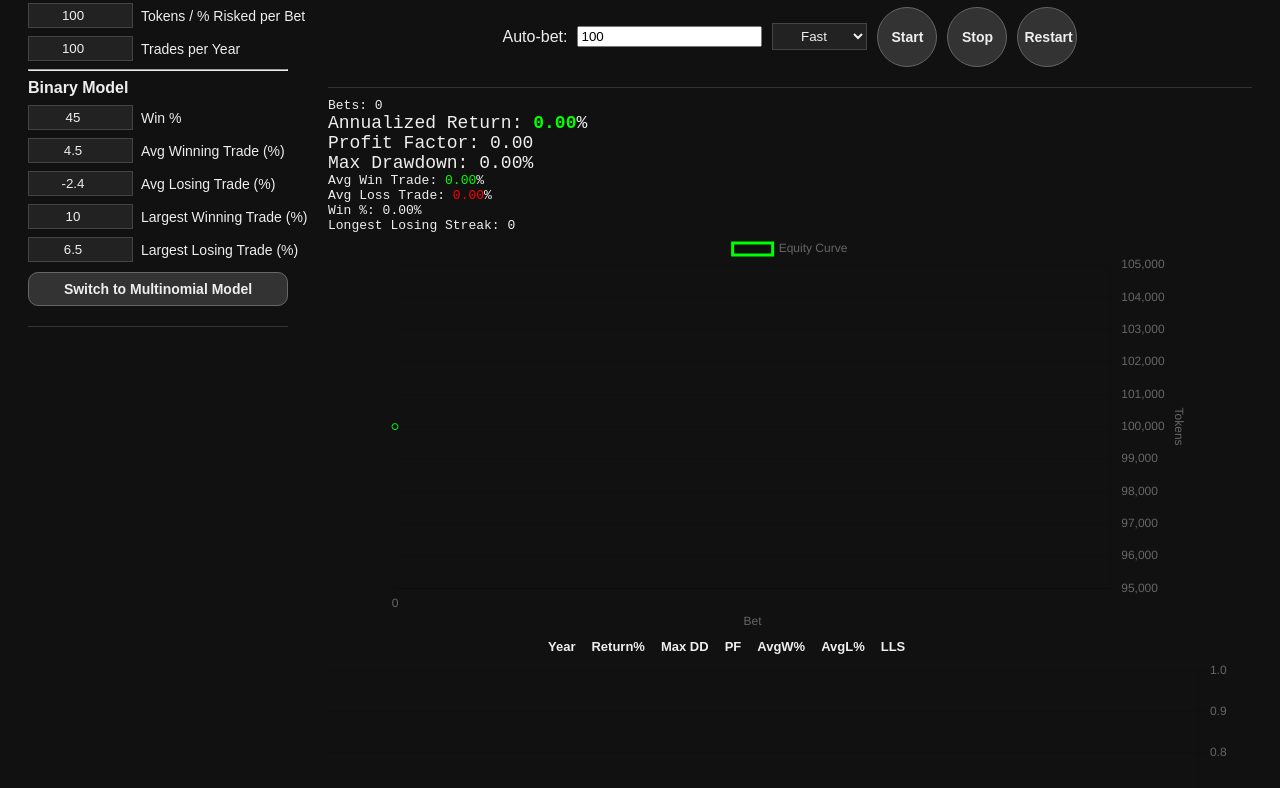
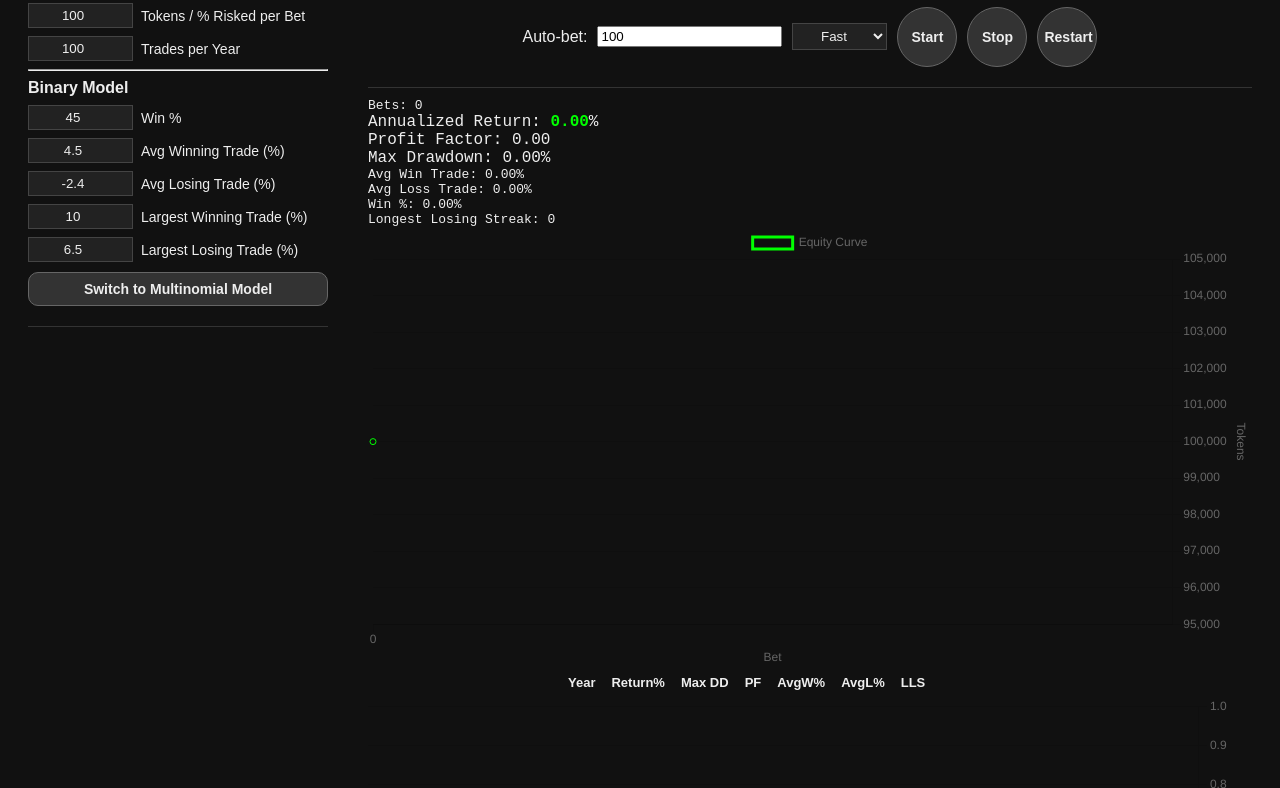
Before and after one commit to capital-flight/strategy-simulator, a plain HTML site: page index.html in a window 1280 px wide. Shown: the part 101-889 px from the top of the page. Drawn offline with nearby package versions, Linux system fonts and the light colour scheme.

Commit message:
Updated simulator

```diff
--- a/index.html
+++ b/index.html
@@ -113,11 +113,11 @@ body {
 }
 
 .pf-line {
-  font-size: 18px;
+  font-size: 16px;
 }
 #annualReturn {
   font-weight: bold;
-  font-size: 18px;
+  font-size: 16px;
 }
 
 .green { color: lime; }
@@ -207,8 +207,8 @@ table {
 
   .settings {
     min-width: 260px;
-    max-width: 260px;
-    flex: 0 0 260px;
+    max-width: 300px;
+    flex: 0 0 300px;
   }
 
   .main {
@@ -218,7 +218,7 @@ table {
 
   #chartContainer,
   #yearlyChart {
-    width: 800px;
+    width: 100%;
   }
 
   #yearlyTable {
@@ -226,12 +226,7 @@ table {
   }
 
   #chartContainer canvas {
-    width: 800px;
-    height: 400px;
-  }
-
-  #yearlyChart {
-    height: 400px;
+    width: 100%;
   }
 
   #history {
@@ -292,7 +287,7 @@ table {
 
 <!-- MAIN -->
 <div class="main">
-  <h1>Trading Simulator</h1>
+  <h1>Trading Strategy Simulator</h1>
   <div id="autoControls">
     Auto-bet:
     <input type="number" id="autoCount" value="100">
@@ -314,8 +309,8 @@ table {
     <span class="pf-line">Annualized Return: <span id="annualReturn">0</span>%</span><br>
     <span class="pf-line">Profit Factor: <span id="statPF">0</span></span><br>
     <span class="pf-line">Max Drawdown: <span id="drawdown">0</span>%</span><br>
-    Avg Win Trade: <span id="statAvgWin" class="green">0</span>%<br>
-    Avg Loss Trade: <span id="statAvgLoss" class="red">0</span>%<br>
+    Avg Win Trade: <span id="statAvgWin">0</span>%<br>
+    Avg Loss Trade: <span id="statAvgLoss">0</span>%<br>
     Win %: <span id="statWinPct">0</span>%<br>
     Longest Losing Streak: <span id="longestLosingStreak">0</span>
   </div>
```
